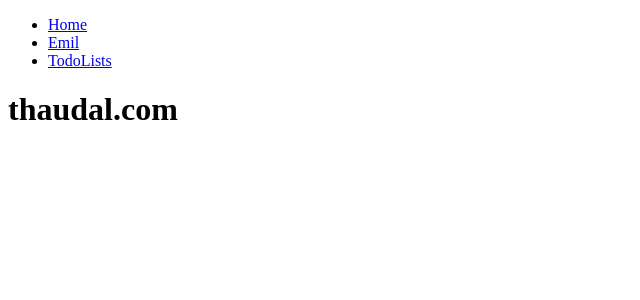
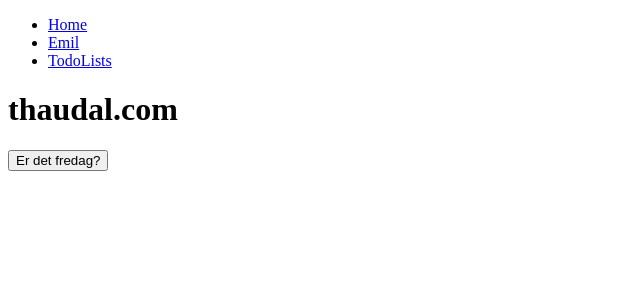
Before and after one commit to emilthaudal/thaudal, a Next.js app: page / in a window 1280 px wide. Shown: the top 300 px of the page, without its empty margins (0-640 px from the left). Built offline with nearby package versions, Linux system fonts and the light colour scheme.

Commit message:
added isitfriday page and button

```diff
--- a/src/components/Intro.tsx
+++ b/src/components/Intro.tsx
@@ -1,20 +1,41 @@
 import Head from "next/head";
 import * as React from "react";
+import { useEffect } from "react";
 import Header from "./header";
 
 function Intro() {
+  const [showFriday, setShowFriday] = React.useState(false);
+  const [isItFriday, setIsItFriday] = React.useState(false);
+  const [isLoading, setLoading] = React.useState(false);
+
+  useEffect(() => {}, []);
+
+  function clickButton() {
+    setLoading(true);
+    fetch(process.env.API + "/api/DayOfWeek/IsItFriday")
+      .then((res) => res.json())
+      .then((data) => {
+        setIsItFriday(data);
+        setLoading(false);
+      });
+    setShowFriday(true);
+  }
+
   return (
     <div>
       <Header />
       <main className="flex items-center p-6 container mx-auto flex-col">
         <h1 className="font-thin font-sans text-3xl">thaudal.com</h1>
-        {/* <p className="p-6">
-          <li>Next.JS</li>
-          <li>TypeScript</li>
-          <li>Tailwind CSS</li>
-          <li>.NET 6</li>
-          <li>Elastic</li>
-        </p> */}
+        <div className="relative rounded-xl overflow-auto p-8">
+          <button
+            className="transition ease-in-out delay-50 hover:-translate-y-1 hover:scale-110 hover:bg-emerald-500 duration-300 py-2 px-3 bg-indigo-500 text-white text-sm font-semibold rounded-md shadow focus:outline-none"
+            onClick={clickButton}
+          >
+            Er det fredag?
+          </button>
+        </div>
+
+        {showFriday ? <p>{isItFriday ? "Ja" : "Nej"}</p> : <p></p>}
       </main>
     </div>
   );
```
